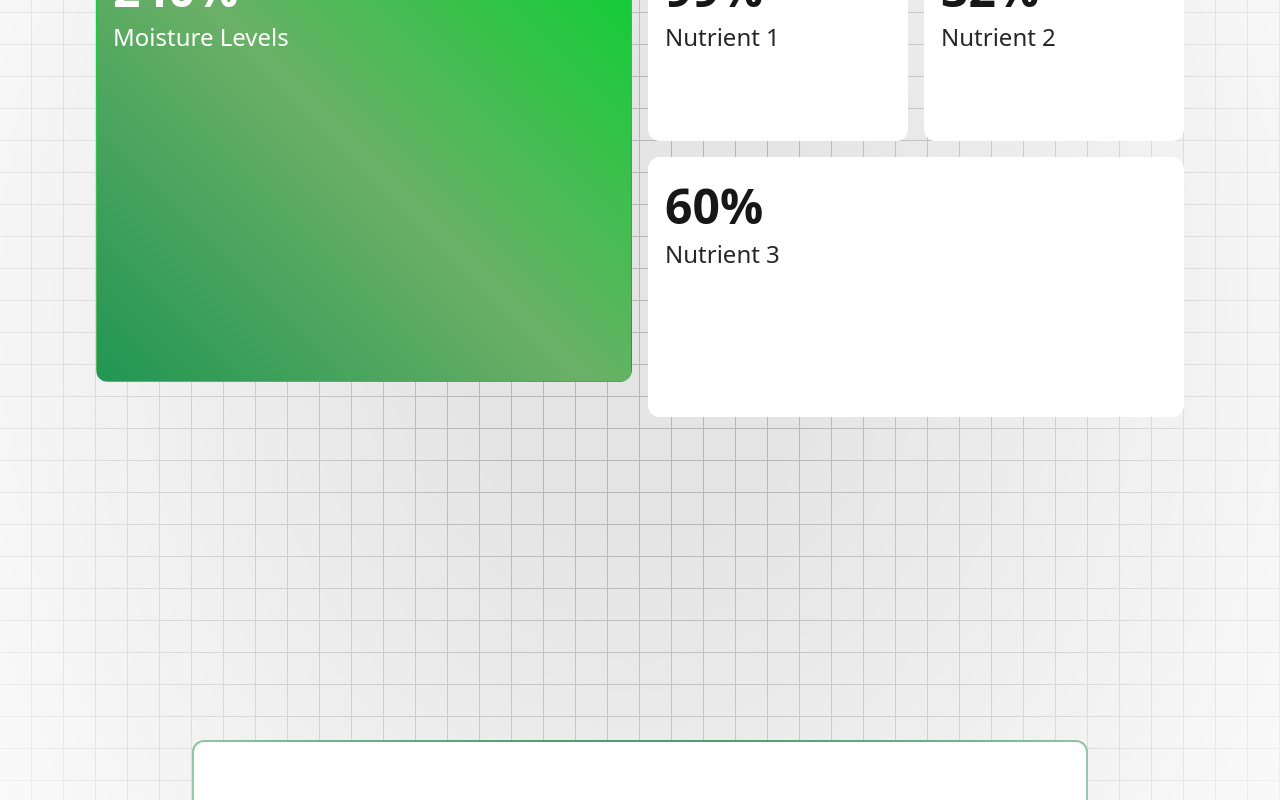
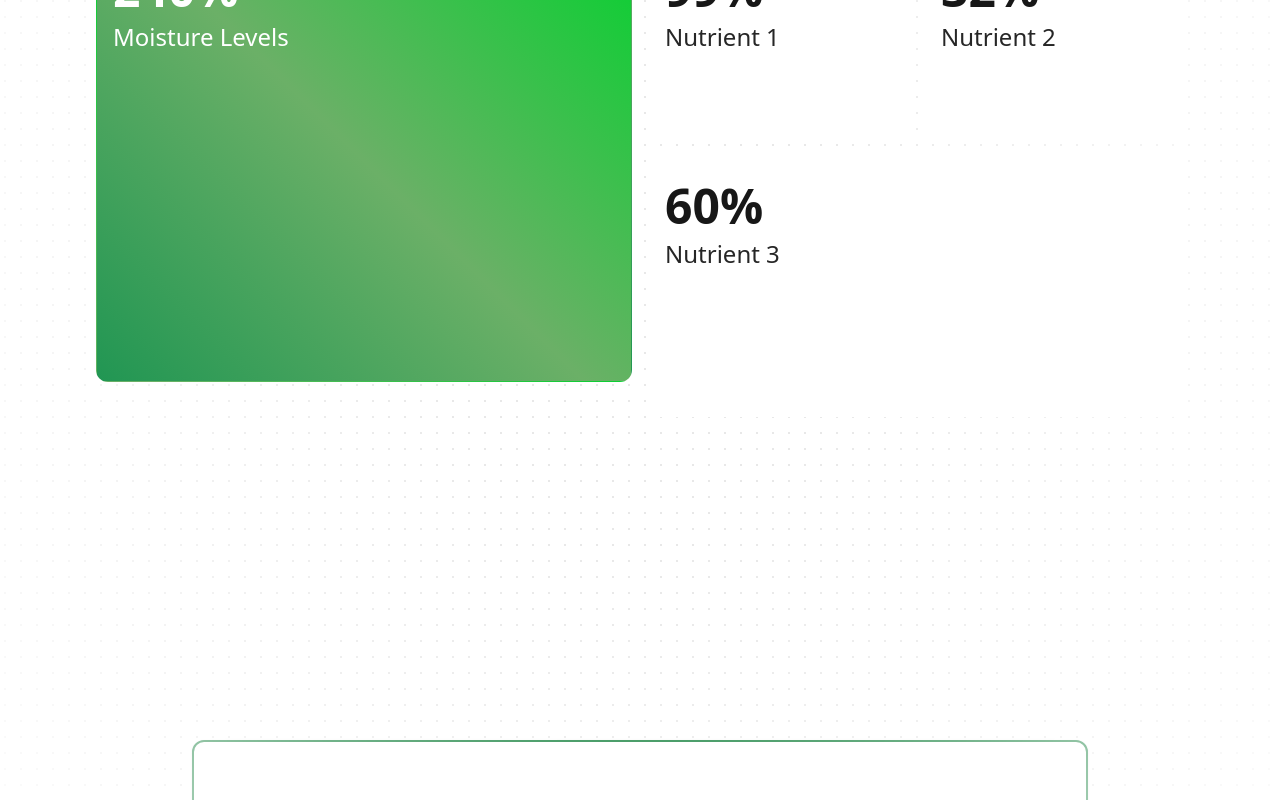
Before and after one commit to Mausmato/SmartSeed, a React (Vite) app in the folder frontend/: page /dash in a window 1280 px wide. Shown: the part 500-1300 px from the top of the page. Built offline with nearby package versions, Linux system fonts and the light colour scheme.

Commit message:
feat(frontend): background changes

```diff
--- a/frontend/src/components/gridbg.tsx
+++ b/frontend/src/components/gridbg.tsx
@@ -5,7 +5,7 @@ import { CustomBentoGrid } from "../components/ourbento";
 
 export function GridBackground() {
   return (
-    <div className="absolute top-0 left-0 h-[100rem] w-full dark:bg-white bg-neutral-200 dark:bg-grid-white/[0.2] bg-grid-black/[0.2] flex flex-col items-center justify-top">
+    <div className="absolute top-0 left-0 h-[100rem] w-full dark:bg-black bg-white dark:bg-dot-white/[0.2] bg-dot-black/[0.2] flex flex-col items-center justify-top">
       <Navbar />
       <div className="absolute pointer-events-none inset-0 flex items-center justify-center dark:bg-black bg-white [mask-image:radial-gradient(ellipse_at_center,transparent_20%,black)]"></div>
       <p className="pt-24 text-6xl sm:text-8xl font-bold relative z-20 bg-clip-text text-transparent bg-gradient-to-b from-[#A2A620] via-[#81C169] via-[#32B94E] to-[#22C55D] py-8">
@@ -19,7 +19,7 @@ export function GridBackground() {
         <CustomBentoGrid />
       </div>
       <div className="w-full flex flex-col items-center justify-center mt-8">
-        <div className="hover:shadow-2xl transition duration-200 shadow-input border-green-700 border-2 rounded-xl px-8 py-16 max-w-4xl text-center bg-white">
+        <div className="hover:shadow-2xl border-green-700 border-2 rounded-xl px-8 py-16 max-w-4xl text-center bg-white shadow">
           <h1 className="text-4xl sm:text-6xl font-bold bg-clip-text text-transparent bg-gradient-to-b from-[#20a639] via-[#2f870f] via-[#32B94E] to-[#22C55D] py-8">
             Recommendations
           </h1>
```
